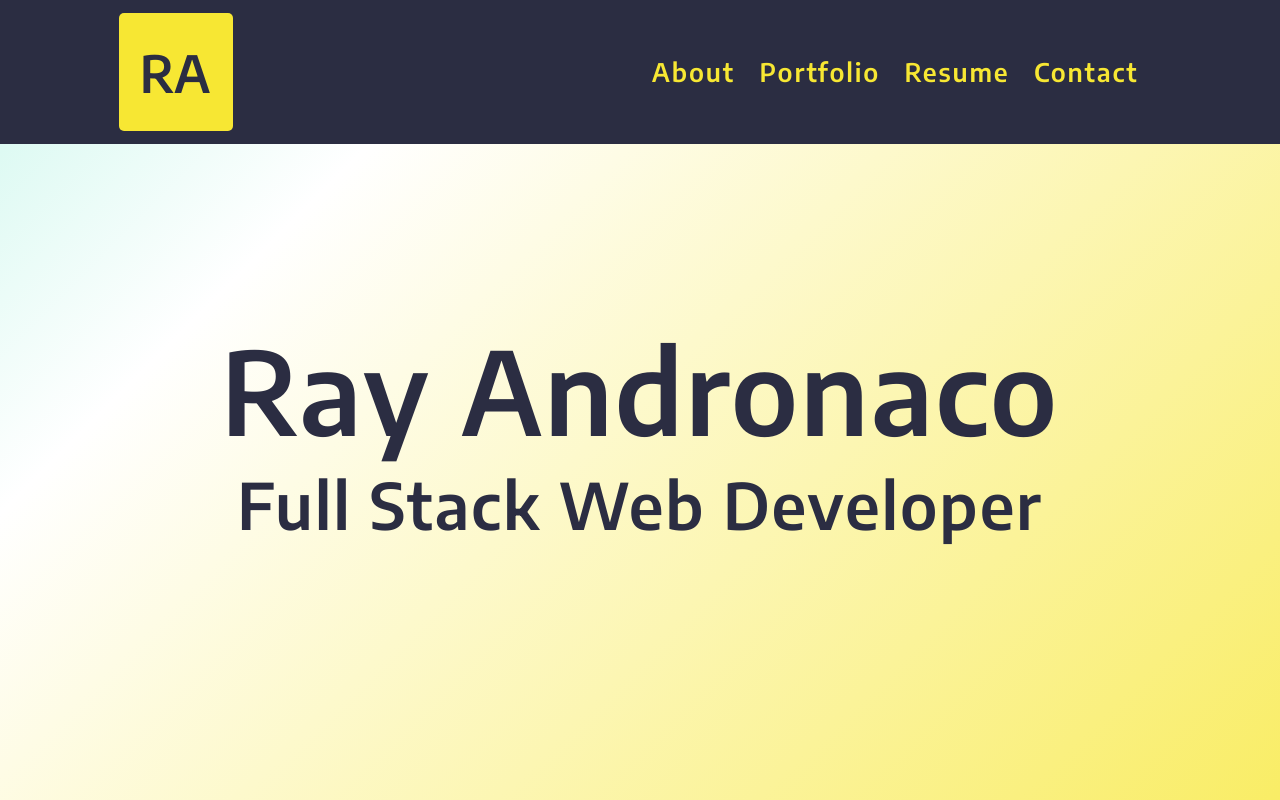
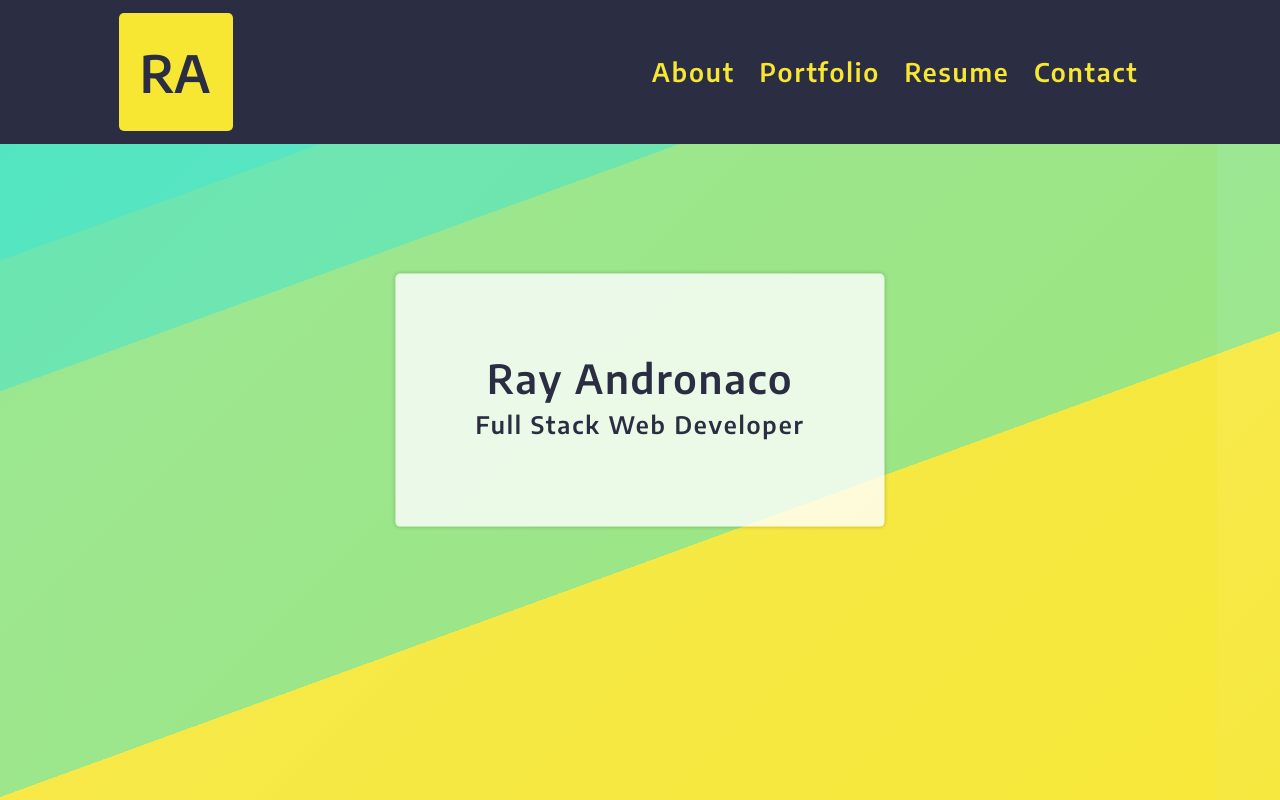
Before and after one commit to randronaco1027/react-portfolio, a React (Create React App) app: page / in a window 1280 px wide. Built offline with nearby package versions, Linux system fonts and the light colour scheme; a web font is replaced by a local one.

Commit message:
added animation to home page

```diff
--- a/src/components/About/index.js
+++ b/src/components/About/index.js
@@ -6,7 +6,7 @@ function About() {
     <div className="about">
       <section className="my-5" >
         <h1 id="about">About me</h1>
-        <div className="my-2">
+        <div className="my-2 px-4">
           <p>
           Full-stack web developer, with a career in finance, looking to begin a new career in software. Through my course, I have developed skills in various front-end, back-end and database languages. These languages include but are not limited to: HTML, CSS, JavaScript, Node JS, Express JS, MongoDB, Handlebars and most recently React. I have worked with several different groups to build applications from the ground up. Organized, clean, and concise code is something I take a lot of pride in. I am truly passionate about software development and cannot wait for what lies ahead.
           </p>
--- a/src/components/Contact/index.js
+++ b/src/components/Contact/index.js
@@ -73,7 +73,7 @@ function ContactForm() {
                 <p className="error-text">{errorMessage}</p>
               </div>
             )}
-            <button data-testid="button" type="submit" className='m-1'>Submit</button>
+            <button data-testid="button" type="submit" className='m-1 contactbtn'>Submit</button>
           </form>
         </div>
         <div className='contact-links my-5'>
--- a/src/components/Home/index.js
+++ b/src/components/Home/index.js
@@ -3,12 +3,12 @@ import React from 'react';
 function Home() {
     return (
         <>
-            <div className="home">
-                <section className="m-3 home-name" >
-                    <h1>Ray Andronaco</h1>
-                    <h4>Full Stack Web Developer</h4>
-                </section>
-
+            <div className="bg"></div>
+            <div class="bg bg2"></div>
+            <div class="bg bg3"></div>
+            <div className='content'>
+                <h1>Ray Andronaco</h1>
+                <h4>Full Stack Web Developer</h4>
             </div>
         </>
     );
--- a/src/components/ProjectList/index.js
+++ b/src/components/ProjectList/index.js
@@ -33,7 +33,7 @@ function Projects() {
       github: "https://github.com/randronaco1027/booze-and-bubbles",
       application: "https://snehp491-booze-bubbles.herokuapp.com/",
       imageurl: Bubbly,
-      skillset: 'MongoDB, Express, React, Node.js, CSS'
+      skillset: 'MongoDB, Express, React, Node.js, JavaScript, CSS'
     }])
   return (
     <div>
--- a/src/index.css
+++ b/src/index.css
@@ -43,6 +43,49 @@ body {
   background: linear-gradient(-45deg, var(--primary), white, var(--tertiary));
   background-size: 200% 200%;
   animation: gradient 10s ease infinite;
+}
+
+.bg {
+  animation:slide 3s ease-in-out infinite alternate;
+  background-image: linear-gradient(-20deg, var(--primary) 50%, var(--tertiary) 50%);
+  bottom:0;
+  left:-100%;
+  opacity:.5;
+  position:fixed;
+  right:-50%;
+  top:0;
+  z-index:-1;
+}
+
+.bg2 {
+  animation-direction:alternate-reverse;
+  animation-duration:4s;
+}
+
+.bg3 {
+  animation-duration:5s;
+}
+
+.content {
+  background-color:rgba(255,255,255,.8);
+  border-radius:.25em;
+  box-shadow:0 0 .25em rgba(0,0,0,.25);
+  box-sizing:border-box;
+  left:50%;
+  padding:10vmin;
+  position:fixed;
+  text-align:center;
+  top:50%;
+  transform:translate(-50%, -50%);
+}
+
+@keyframes slide {
+  0% {
+    transform:translateX(-25%);
+  }
+  100% {
+    transform:translateX(25%);
+  }
 }
 
 /* Original template created by Alison Quaglia */
@@ -467,13 +510,12 @@ footer {
 }
 
 .footerimg {
-
   cursor: pointer;
   padding: 0;
   margin: 5%;
   background-color: transparent;
   width: 15%;
-  height: 55%
+  height: 60%
 }
 
 .div-input {
@@ -500,6 +542,10 @@ footer {
   width: 100%;
   display: flex;
   justify-content: flex-end;
+}
+
+.contactbtn {
+  font-size: 1.5vw
 }
 
 @media screen and (max-width: 768px) {
@@ -596,6 +642,10 @@ footer {
   .home {
     padding-top: 60%
   }
+
+  .contactbtn {
+    font-size: 3vw
+  }
 }
 
 @media screen and (min-width: 960px) {
```
